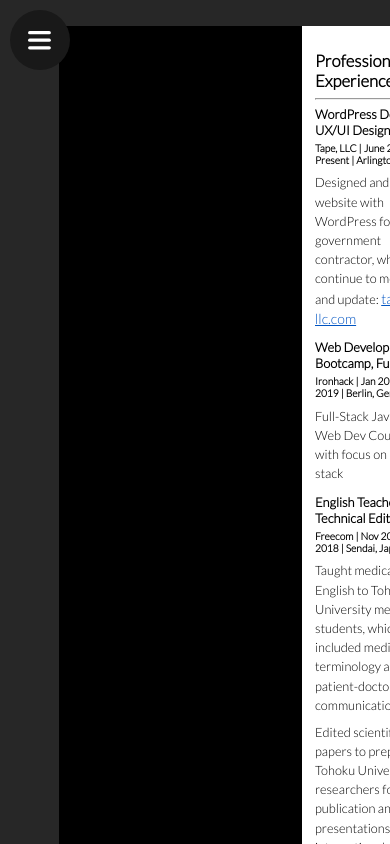
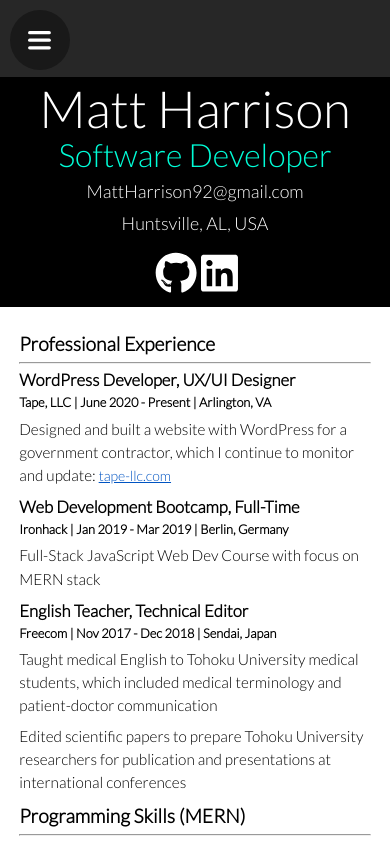
Before and after one commit to Fittocode/Portfolio-website, a React (Create React App) app: page /resume in a window 390 px wide. Shown: the top 844 px of the page. Built offline with nearby package versions, Linux system fonts and the light colour scheme.

Commit message:
fix mobile menu not closing when nav items clicked - also made resume responsive

```diff
--- a/src/animation.js
+++ b/src/animation.js
@@ -1,7 +1,7 @@
 export const pageAnimation = {
     hidden: {
         opacity: 0,
-        y: 300,
+        y: 0,
     },
     enter: {
         opacity: 1,
@@ -14,8 +14,9 @@ export const pageAnimation = {
     },
     exit: {
         opacity: 0,
-        y: 300,
+        y: 0,
         transition: {
+            delay: .7,
             duration: .8,
         },
     }
--- a/src/components/AboutSection.js
+++ b/src/components/AboutSection.js
@@ -23,7 +23,7 @@ const AboutSection = () => {
     }
     const container = {
         hidden: { x: 100, opacity: 0 },
-        show: { x: 0, opacity: 1, transition: { duration: .5, ease: "easeOut", staggerChildren: .20, when: 'beforeChildren' } }
+        show: { x: 0, opacity: 1, transition: { duration: .3, ease: "easeOut", staggerChildren: .20, when: 'beforeChildren' } }
     }
 
     return (
--- a/src/components/GlobalStyle.js
+++ b/src/components/GlobalStyle.js
@@ -72,7 +72,10 @@ const GlobalStyle = createGlobalStyle`
         font-size: 1.4rem;
         line-height: 150%;
     }
+
 `
+
+
 
 // #23d997
 
--- a/src/components/nav/Menuitem.js
+++ b/src/components/nav/Menuitem.js
@@ -1,6 +1,7 @@
 import * as React from "react";
 import { motion } from "framer-motion";
 import { Link } from 'react-router-dom'
+
 
 const variants = {
     open: {
@@ -19,18 +20,16 @@ const variants = {
     }
 };
 
-const colors = ["#23d997", "#ffa9ff", "#79c7fa"];
-
-export const MenuItem = ({ j, i, link }) => {
-    const style = { border: `2px solid ${colors[j]}` };
+export const MenuItem = ({ i, link, toggle }) => {
     return (
         <motion.li
             variants={variants}
             whileHover={{ scale: 1.1 }}
-            whileTap={{ scale: 0.95 }}
+            whileTap={{ scale: 0.95}}
+            onClick={toggle}
         >
-            <div className="icon-placeholder" style={style} />
-            <Link to={link} className="text-placeholder"><div style={style}>{i}</div></Link>
+            <div className="icon-placeholder" />
+            <Link to={link} className="text-placeholder"><div>{i}</div></Link>
         </motion.li>
     );
 };
--- a/src/components/nav/Nav.js
+++ b/src/components/nav/Nav.js
@@ -12,11 +12,11 @@ const variants = {
 };
 
 
-export const Nav = () => {
+export const Nav = ({toggle}) => {
     return (
         <motion.ul variants={variants}>
             {itemIds.map(item => (
-                <MenuItem i={item.page} key={item.page} pages={item.page} link={item.link} />
+                <MenuItem i={item.page} key={item.page} pages={item.page} link={item.link} toggle={toggle}/>
             ))}
         </motion.ul>
     )
--- a/src/components/nav/Navbar.js
+++ b/src/components/nav/Navbar.js
@@ -16,7 +16,7 @@ const sidebar = {
     closed: {
         clipPath: "circle(30px at 40px 40px)",
         transition: {
-            delay: 0.5,
+            delay: 0.1,
             type: "spring",
             stiffness: 400,
             damping: 40
@@ -35,7 +35,7 @@ export const Navbar = ({ navStatus, setNavStatus }) => {
             ref={containerRef}
         >
             <motion.div className="background" variants={sidebar} />
-            <Nav />
+            <Nav toggle={() => toggleOpen(setNavStatus(!navStatus))}/>
             <MenuToggle toggle={() => toggleOpen(setNavStatus(!navStatus))} />
         </motion.nav>
     );
--- a/src/pages/Projects.js
+++ b/src/pages/Projects.js
@@ -37,7 +37,6 @@ const Thumbnail = ({ id, i }) => (
 export const Projects = () => {
     return (
         <motion.div className="projects-layout" exit="exit" variants={pageAnimation} initial='hidden' animate="enter">
-            <h1>Projects</h1>
             <div className="gallery">
                 <motion.div
                     className="thumbnails"
--- a/src/pages/Resume.js
+++ b/src/pages/Resume.js
@@ -19,13 +19,14 @@ const Resume = () => {
                     <div className="resume-black-text">
                         <h2>Matt Harrison</h2>
                         <h3>Software Developer</h3>
+
                             <hr />
                             <div className="resume-contact">
-                            <p>Contact</p>
                                 <p>MattHarrison92@gmail.com</p>
                                 <p>Huntsville, AL, USA</p>
                             </div>
                             <hr />
+                            <div className="contact-box">
                                 <div className="links">
                                     <motion.a whileHover={{ y: -10, transition: { duration: .3 } }} href="https://github.com/Fittocode" >
                                         <motion.div className="brand-icon">
@@ -39,6 +40,7 @@ const Resume = () => {
                                             <FontAwesomeIcon size="3x" icon={faLinkedin} />
                                         </motion.div>
                                     </motion.a>
+                                </div>
                         </div>
                     </div>
                 </div>
@@ -85,7 +87,7 @@ const Resume = () => {
                             <h5>Environment: React, React Router, Sass</h5>
                             <p>This music player was also built with React, styled with sass, and deployed on Netlify.</p>
                         </div>
-                        <div className="resume-sections">
+                        <div className="resume-sections" style={{paddingBottom: '1.5rem'}}>
                             <h3>Education</h3>
                             <hr />
                             <h4>Bachelor of Arts, English</h4>
@@ -107,7 +109,7 @@ const StyledResume = styled(motion.div)`
     min-height: 100vh;
     color: white;
     overflow: hidden;
-    padding: 2rem;
+    padding: 2rem 0 2rem 0rem;
 `;
 
 export default Resume
--- a/src/styles/_Projects.scss
+++ b/src/styles/_Projects.scss
@@ -3,9 +3,6 @@
   color: white;
   overflow: hidden;
   padding: 2rem 10rem;
-  h1 {
-    padding: 0rem 2rem;
-  }
 }
 
 .projects-title {
--- a/src/styles/_resume.scss
+++ b/src/styles/_resume.scss
@@ -1,7 +1,7 @@
 .resume-box {
   display: flex;
   flex-direction: row;
-  width: 80%;
+  width: 70%;
   margin-top: 0rem;
 }
 
@@ -55,7 +55,7 @@
 }
 
 .resume-text-format {
-  padding-left: 1rem;
+  padding-left: 1.5rem;
   padding-top: 2rem;
   font-family: 'Lato', sans-serif;
 
@@ -100,3 +100,70 @@
 .resume-sections {
   padding-bottom: 0.5rem;
 }
+
+@media screen and (max-width: 1200px) {
+  .resume-box {
+    width: 90%;
+  }
+  .resume-text-format {
+    p {
+      font-size: 1.2rem;
+    }
+    h3 {
+      font-size: 1.5rem;
+    }
+    h4 {
+      font-size: 1.3rem;
+    }
+    h5 {
+      font-size: 1rem;
+    }
+  }
+}
+
+@media screen and (max-width: 750px) {
+  .resume-box {
+    padding-top: 4rem;
+    flex-direction: column;
+    width: 90%;
+  }
+  .resume-bg-black {
+    padding-top: 1.5rem;
+    height: 230px;
+
+    h3 {
+      padding-bottom: 1rem;
+    }
+  }
+
+  .resume-black-text {
+    text-align: center;
+    line-height: 0.5;
+    hr {
+      display: none;
+    }
+  }
+
+  .resume-contact {
+    padding-top: 0rem;
+    p {
+      padding: 0.2rem;
+    }
+  }
+
+  .contact-box {
+    display: flex;
+    justify-content: center;
+    padding-bottom: 1rem;
+  }
+
+  .links {
+    padding-top: 1rem;
+  }
+}
+
+@media screen and (max-width: 460px) {
+  .resume-box {
+    width: 100%;
+  }
+}
```
Lines whose indentation alone changed are shown as unchanged.
